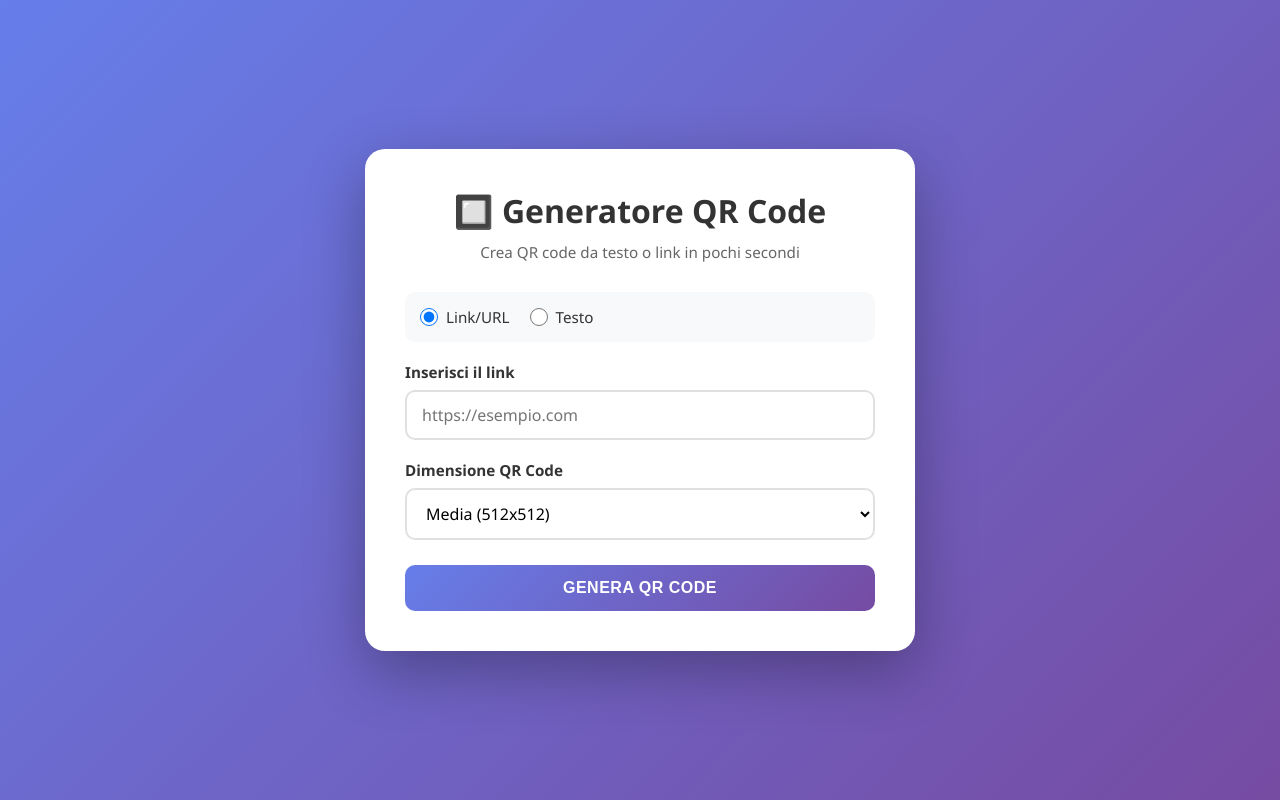
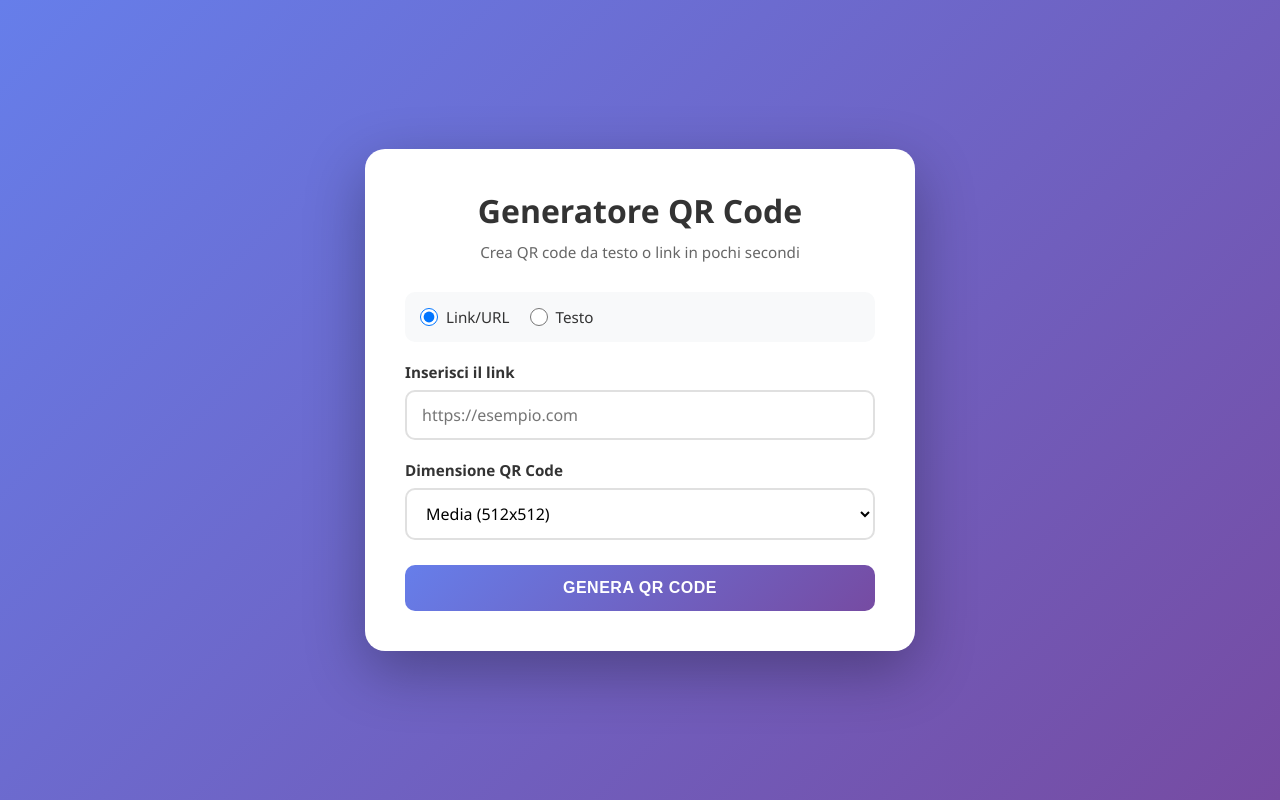
Before and after one commit to ccoppi/qrcode, a plain HTML site: page index.html in a window 1280 px wide. Drawn offline with Linux system fonts and the light colour scheme.

Commit message:
Update index.html
Eliminata emoticon dal titolo.

```diff
--- a/index.html
+++ b/index.html
@@ -208,7 +208,7 @@
 </head>
 <body>
     <div class="container">
-        <h1>🔲 Generatore QR Code</h1>
+        <h1>Generatore QR Code</h1>
         <p class="subtitle">Crea QR code da testo o link in pochi secondi</p>
 
         <div class="radio-group">
```
